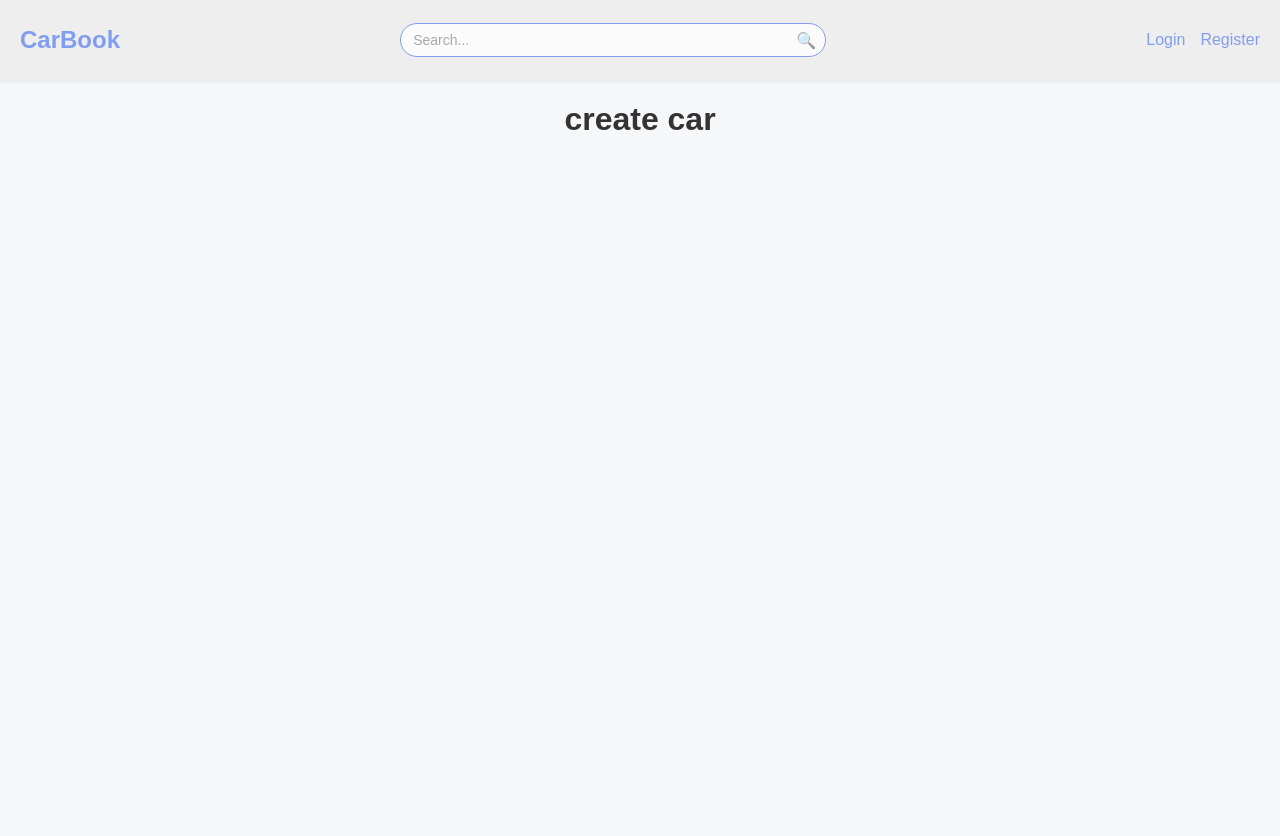
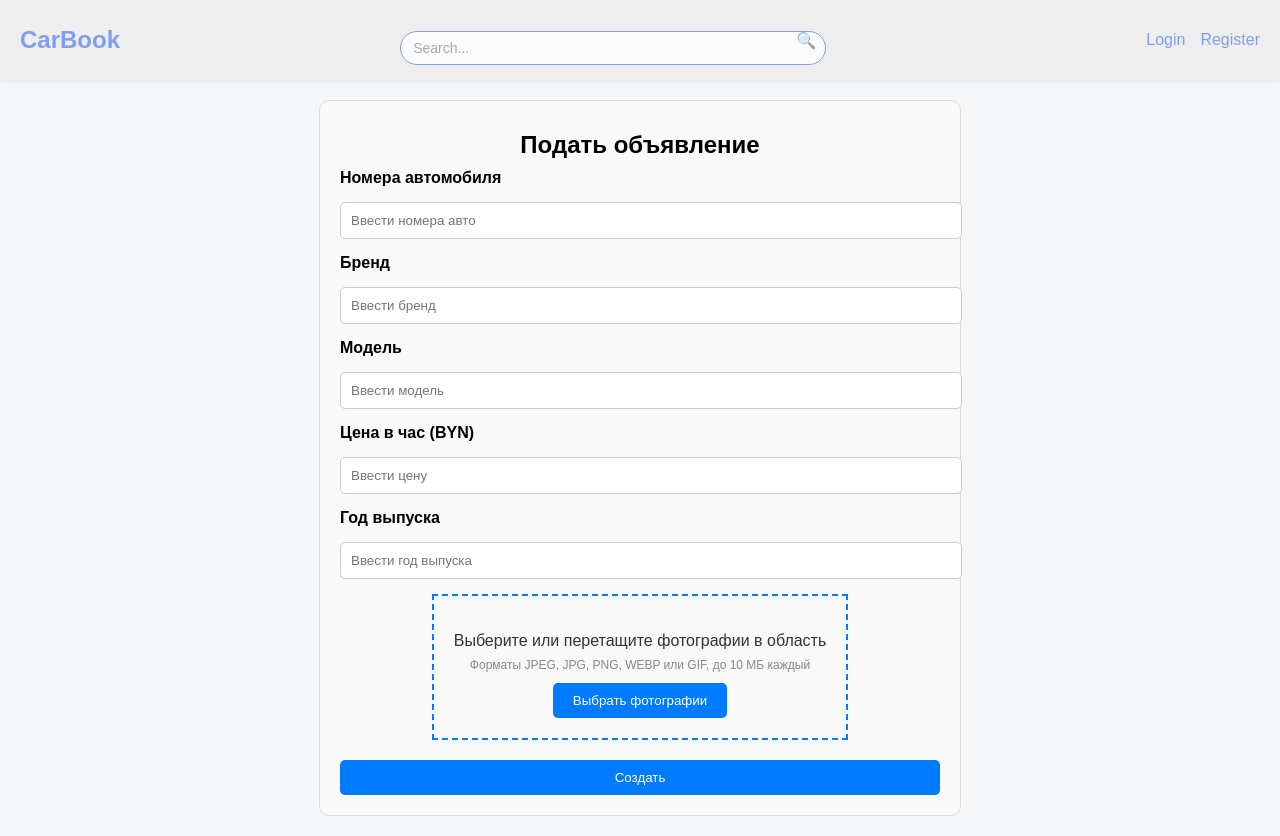
Before and after one commit to romanchechyotkin/car_booking_service, a React (Create React App) app in the folder frontend/: page /createCar in a window 1280 px wide. Before the commit the page ends 800 px from the top, so only its background shows below. Built offline with nearby package versions, Linux system fonts and the light colour scheme.

Commit message:
create car

```diff
--- a/frontend/package.json
+++ b/frontend/package.json
@@ -9,6 +9,7 @@
     "@testing-library/user-event": "^13.5.0",
     "axios": "^1.5.0",
     "react": "^18.2.0",
+    "react-calendar": "^5.0.0",
     "react-dom": "^18.2.0",
     "react-redux": "^8.1.2",
     "react-router-dom": "^6.15.0",
--- /dev/null
+++ b/frontend/src/components/CreateCarPage/CreateCarPage.css
@@ -0,0 +1,51 @@
+.create-post-container {
+    max-width: 600px;
+    margin: 20px auto;
+    padding: 20px;
+    border: 1px solid #ddd;
+    border-radius: 10px;
+    background-color: #f9f9f9;
+}
+
+h2 {
+    text-align: center;
+    color: #000;
+}
+
+.post-form {
+    display: flex;
+    flex-direction: column;
+}
+
+.form-field {
+    margin-bottom: 15px;
+}
+
+label {
+    font-weight: bold;
+}
+
+input {
+    margin-top: 15px;
+    padding: 10px;
+    border: 1px solid #ccc;
+    border-radius: 5px;
+    width: 100%;
+}
+
+input[type="file"] {
+    padding: 0;
+}
+
+.submit-btn {
+    background-color: #007bff;
+    color: white;
+    border: none;
+    padding: 10px;
+    border-radius: 5px;
+    cursor: pointer;
+}
+
+.submit-btn:disabled {
+    background-color: #ccc;
+}
--- a/frontend/src/components/CreateCarPage/CreateCarPage.js
+++ b/frontend/src/components/CreateCarPage/CreateCarPage.js
@@ -1,13 +1,121 @@
-import { useSelector } from "react-redux";
-import { Link } from "react-router-dom";
-import { useEffect, useState } from "react";
+import { useState } from "react";
 import { axiosInstance } from "../../axios/axios";
-import { CarPost } from "../CarPost/CarPost";
-
+import { ImageLoader } from "../ImageLoader/ImageLoader";
+import "./CreateCarPage.css";
+import {useNavigate} from "react-router-dom";
 
 export const CreateCarPage =() => {
-    return <div>
-        <h1>create car</h1>
-    </div>
+    const [carId, setCarId] = useState("");
+    const [brand, setBrand] = useState("");
+    const [model, setModel] = useState("");
+    const [price, setPrice] = useState("");
+    const [year, setYear] = useState("");
+    const [photo, setPhoto] = useState([]);
+    const [loading, setLoading] = useState(false);
+    const navigate = useNavigate();
 
+    const handleSubmit = async (e) => {
+        e.preventDefault();
+
+        const formData = new FormData();
+        formData.append("id", carId);
+        formData.append("brand", brand);
+        formData.append("model", model);
+        formData.append("price", price);
+        formData.append("year", year);
+
+        photo.forEach((file, index) => {
+            formData.append(`image`, file);
+        });
+
+        try {
+            setLoading(true);
+
+            const response = await axiosInstance.post("/cars", formData, {
+                headers: {
+                    "Content-Type": "multipart/form-data"
+                }
+            });
+
+            console.log("машина загружена:", response.data);
+            setLoading(false);
+
+            navigate("/feed");
+        } catch (error) {
+            console.error("Error:", error);
+            setLoading(false);
+        }
+    };
+
+    return (
+        <div className="create-post-container">
+            <h2>Подать объявление</h2>
+            <form onSubmit={handleSubmit} className="post-form">
+                <div className="form-field">
+                    <label htmlFor="id">Номера автомобиля</label>
+                    <input
+                        type="text"
+                        id="id"
+                        value={carId}
+                        onChange={(e) => setCarId(e.target.value)}
+                        placeholder="Ввести номера авто"
+                        required
+                    />
+                </div>
+
+                <div className="form-field">
+                    <label htmlFor="Бренд машины">Бренд</label>
+                    <input
+                        type="text"
+                        id="brand"
+                        value={brand}
+                        onChange={(e) => setBrand(e.target.value)}
+                        placeholder="Ввести бренд"
+                        required
+                    />
+                </div>
+
+                <div className="form-field">
+                    <label htmlFor="model">Модель</label>
+                    <input
+                        type="text"
+                        id="model"
+                        value={model}
+                        onChange={(e) => setModel(e.target.value)}
+                        placeholder="Ввести модель"
+                        required
+                    />
+                </div>
+
+                <div className="form-field">
+                    <label htmlFor="price">Цена в час (BYN)</label>
+                    <input
+                        type="number"
+                        id="price"
+                        value={price}
+                        onChange={(e) => setPrice(e.target.value)}
+                        placeholder="Ввести цену"
+                        required
+                    />
+                </div>
+
+                <div className="form-field">
+                    <label htmlFor="year">Год выпуска</label>
+                    <input
+                        type="number"
+                        id="year"
+                        value={year}
+                        onChange={(e) => setYear(e.target.value)}
+                        placeholder="Ввести год выпуска"
+                        required
+                    />
+                </div>
+
+                <ImageLoader files={photo} setFiles={setPhoto} />
+
+                <button type="submit" className="submit-btn" disabled={loading}>
+                    {loading ? "Загружается" : "Создать"}
+                </button>
+            </form>
+        </div>)
 }
--- /dev/null
+++ b/frontend/src/components/ImageLoader/ImageLoader.js
@@ -0,0 +1,84 @@
+import React, { useState } from "react";
+import "./ImageUploader.css";
+
+export const ImageLoader = ({ files, setFiles }) => {
+    const handleFilesChange = (e) => {
+        const selectedFiles = Array.from(e.target.files);
+        if (validateFiles(selectedFiles)) {
+            setFiles([...files, ...selectedFiles]);
+        }
+    };
+
+    const handleDrop = (e) => {
+        e.preventDefault();
+        if (files.length > 5) {
+            alert("Можно загрузить не более 5-ти изображений.");
+            return
+        }
+
+        const droppedFiles = Array.from(e.dataTransfer.files);
+        if (validateFiles(droppedFiles)) {
+            setFiles([...files, ...droppedFiles]);
+        }
+    };
+
+    const validateFiles = (fileArray) => {
+        const validTypes = ["image/jpeg", "image/jpg", "image/png", "image/gif", "image/webp"];
+        const maxSize = 10 * 1024 * 1024;
+        let valid = true;
+
+        fileArray.forEach((file) => {
+            if (!validTypes.includes(file.type)) {
+                alert("Неверный формат. Только JPEG, JPG, PNG, GIF, WEBP разрешены.");
+                valid = false;
+            }
+            if (file.size > maxSize) {
+                alert(".");
+                valid = false;
+            }
+        });
+
+        return valid;
+    };
+
+    const handleDragOver = (e) => {
+        e.preventDefault();
+    };
+
+    return (
+        <div className="image-uploader-container">
+            <div
+                className="upload-box"
+                onDrop={handleDrop}
+                onDragOver={handleDragOver}
+            >
+                <div className="upload-text">
+                    <p>Выберите или перетащите фотографии в область</p>
+                    <small>Форматы JPEG, JPG, PNG, WEBP или GIF, до 10 МБ каждый</small>
+                </div>
+                <input
+                    type="file"
+                    accept=".jpg,.jpeg,.png,.gif,.webp"
+                    multiple
+                    onChange={handleFilesChange}
+                    className="file-input"
+                />
+                <button className="select-btn">Выбрать фотографии</button>
+            </div>
+
+            {files.length > 0 && (
+                <div className="image-preview">
+                    <h4>Добавленные фотографии:</h4>
+                    <div className="preview-grid">
+                        {files.map((file, index) => (
+                            <div key={index} className="image-thumbnail">
+                                <img src={URL.createObjectURL(file)} alt="Preview" />
+                                <p>{file.name}</p>
+                            </div>
+                        ))}
+                    </div>
+                </div>
+            )}
+        </div>
+    );
+};
--- /dev/null
+++ b/frontend/src/components/ImageLoader/ImageUploader.css
@@ -0,0 +1,80 @@
+.image-uploader-container {
+    max-width: 600px;
+    margin: 0 auto;
+}
+
+.upload-box {
+    border: 2px dashed #007bff;
+    padding: 20px;
+    text-align: center;
+    position: relative;
+    margin-bottom: 20px;
+}
+
+.upload-text img {
+    width: 40px;
+    margin-bottom: 10px;
+}
+
+.upload-text p {
+    font-size: 16px;
+    color: #333;
+    margin-bottom: 5px;
+}
+
+.upload-text small {
+    font-size: 12px;
+    color: #888;
+}
+
+.file-input {
+    position: absolute;
+    top: 0;
+    left: 0;
+    width: 100%;
+    height: 100%;
+    opacity: 0;
+    cursor: pointer;
+}
+
+.select-btn {
+    display: inline-block;
+    background-color: #007bff;
+    color: white;
+    padding: 10px 20px;
+    border: none;
+    border-radius: 5px;
+    cursor: pointer;
+    margin-top: 10px;
+}
+
+.select-btn:hover {
+    background-color: #007bff;
+}
+
+.image-preview {
+    margin-top: 20px;
+}
+
+.preview-grid {
+    display: flex;
+    flex-wrap: wrap;
+    gap: 10px;
+}
+
+.image-thumbnail {
+    text-align: center;
+}
+
+.image-thumbnail img {
+    width: 100px;
+    height: 100px;
+    object-fit: cover;
+    border-radius: 5px;
+    margin-bottom: 5px;
+}
+
+.image-thumbnail p {
+    font-size: 12px;
+    color: #333;
+}
--- a/frontend/src/components/Login/Login.js
+++ b/frontend/src/components/Login/Login.js
@@ -1,6 +1,5 @@
 import React, {useState} from 'react';
 import "./login.css"
-import {axiosInstance} from "../../axios/axios";
 import {useNavigate} from "react-router-dom";
 import {useDispatch} from "react-redux";
 import { loginUser } from '../SharedFunctions/login';
@@ -21,7 +20,7 @@ export const Login = () => {
             <h1>Login here!</h1>
             <div className={"login_form"}>
                 <input type="text" placeholder={"email"} value={email} onChange={event => setEmail(event.target.value)} />
-                <input type="text" placeholder={"password"} value={password} onChange={event => setPassword(event.target.value)} />
+                <input type="password" placeholder={"password"} value={password} onChange={event => setPassword(event.target.value)} />
                 <button onClick={login}>ok</button>
             </div>
         </div>
```
Also changed, not shown: frontend/src/components/Feed/Feed.js (+5 -7 lines), 1 other file (tests, documents, lock files or other folders).
